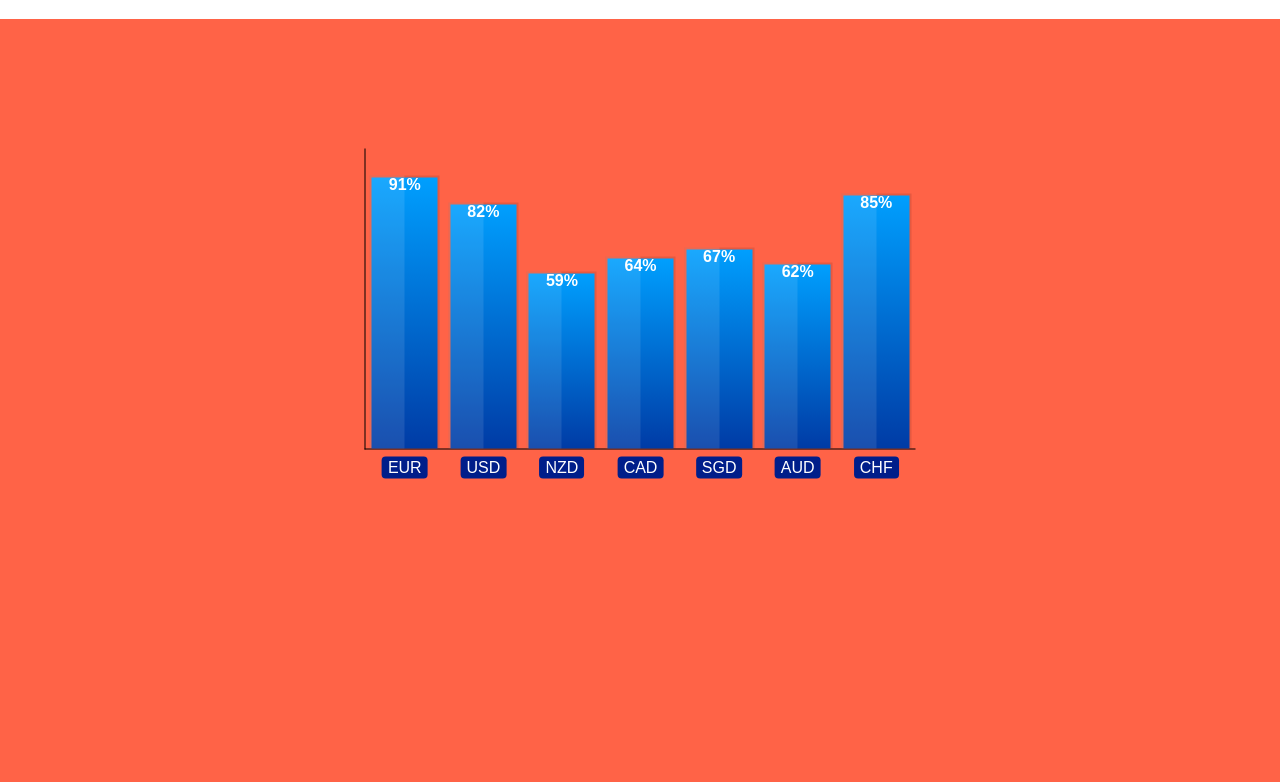
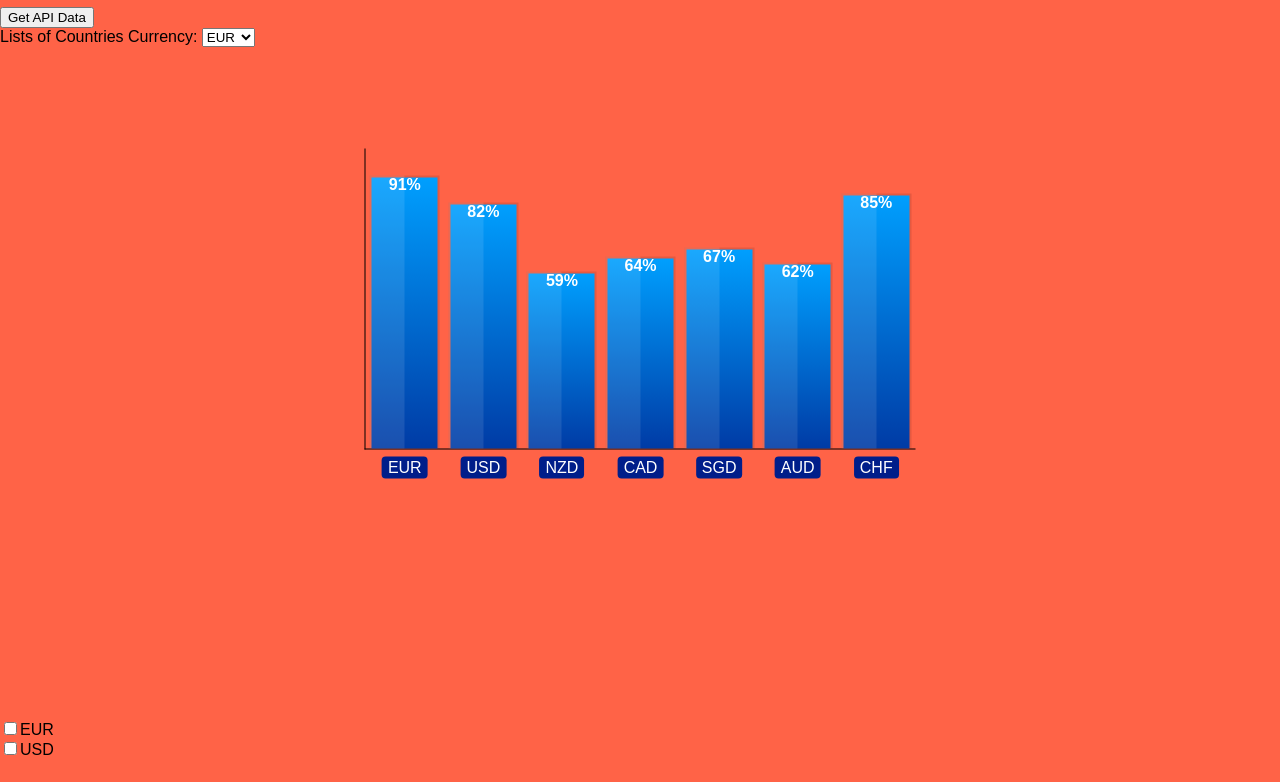
Before and after one commit to win90/exchange-rates-percentange, a plain HTML site: page index.html in a window 1280 px wide. Shown: the part 101-883 px from the top of the page. Drawn offline with Linux system fonts and the light colour scheme; no server answers.

Commit message:
initial commit

```diff
--- a/index.html
+++ b/index.html
@@ -8,10 +8,66 @@
     <title>Currency Exchange Rates</title>
 </head>
 <body>
-    <h1 >Currency Exchange Rates </h1>
-    <section>
 
-        <div class ="box">
+    <section class = "TitleBar">
+        <h1>Currency Exchange Rates</h1>
+        <div  class = "CurrencyChooser">
+
+            <button id= "rates">Get API Data</button>
+            <div id = "output"></div>
+
+            <label> Lists of Countries Currency:
+                <select class ="CurrencyChooser-select">
+                <option>EUR</option>
+                <option>CAD</option>
+                <option>HKD</option>
+                <option>ISK</option>
+                <option>PHP</option>
+                <option>DKK</option>
+                <option>HUF</option>
+                <option>CZK</option>
+                <option>AUD</option>
+                <option>RON</option>
+                <option>SEK</option>
+                <option>IDR</option>
+                <option>INR</option>
+                <option>BRL</option>
+                <option>RUB</option>
+                <option>HRK</option>
+                <option>JPY</option>
+                <option>THB</option>
+                <option>CHF</option>
+                <option>SGD</option>
+                <option>PLN</option>
+                <option>BGN</option>
+                <option>TRY</option>
+                <option>NOK</option>
+                <option>NZD</option>
+                <option>ZAR</option>
+                <option>USD</option>
+                <option>MXN</option>
+                <option>ILS</option>
+                <option>GBP</option>
+                <option>KRW</option>
+                <option>MYR</option>
+                </select>
+            </label>
+        </div>
+    </section>
+     <section class = "MainContainer">
+         <div class = " CurrencyCheckboxList">
+             <label><input type="CheckBox"><span>EUR</span></label>
+         </div>
+         <div class = " CurrencyCheckboxList">
+            <label><input type="CheckBox"><span>USD</span></label>
+        </div>
+
+
+
+     </section>
+
+
+    <div class ="box">
             <div class ="barchart">
                 <div onclick="alert('EUR costs  1.092pounds')"
                 class="graph" style="height: 91%">
@@ -69,8 +125,7 @@
             </div>
 
         </div>
-        </section>
 
-
+        <script src="./js/main.js"></script>
 </body>
 </html>
--- /dev/null
+++ b/js/main.js
@@ -0,0 +1,105 @@
+console.log('starting script')
+let state = {
+    data: [],
+    // "test" : "data",
+
+};
+
+
+fetch("https://api.exchangeratesapi.io/latest")
+    .then(response => response.json())
+    .then(data => {
+        console.log("Got the data!");
+
+
+        state.data = data ;
+
+        let checkboxItem = document.querySelector(".output")
+
+        console.log(data);
+        // TODO: Call a function to do something with this data.
+    });
+
+
+// function render (data) {
+//     let graph = document.querySelector ('barchart');
+
+//     graph.innerHTML = "";
+//     for(let text of data) {
+
+//         let baseHeight = '400px';
+
+//         let newBar = document.createElement('div');
+//         newBar.classList.add('bar');
+
+
+
+
+
+        // let item = document.createElement('output')
+        // item.textContent = text ;
+//         graph.appendChild(item);
+
+
+//     }
+// }
+
+
+
+
+
+
+
+
+
+
+// document.getElementById("rates").addEventListener('click',rates);
+
+
+// function rates(){
+//     fetch("https://api.exchangeratesapi.io/latest")
+//     .then(response => response.json())
+//     .then(data => {
+//         let output = 'rates';
+//         data.forEach(function(rates){
+//             output += `
+//             <div>
+//                 $(rates)
+//             </div>
+//             `;
+
+//         });
+//         document.getElementById('output').innerHTML = output;
+
+//     })
+
+//     }
+
+
+
+
+// let state = {
+//     "test" : "data",
+
+// };
+
+// function render() {
+//     let output = document.querySelector('#output');
+//     output.innerHTML = '';
+
+//     for (let gif of state.data) {
+//         let image = document.createElement('img');
+//         image.setAttribute('src', gif.images.preview_gif.url);
+//         output.appendChild(image);
+//         fetch("./data/data.json")
+//            .then(response => response.json())
+//            .then(data => {
+
+// // function
+// fetch("https://api.exchangeratesapi.io/latest")
+//     .then(response => response.json())
+//     .then(data => {
+//         console.log("Got the data!");
+//         console.log(data);
+//         // TODO: Call a function to do something with this data.
+//     });
```
Also changed, not shown: data/data.json (added, +38 -0 lines), 2 other files.
